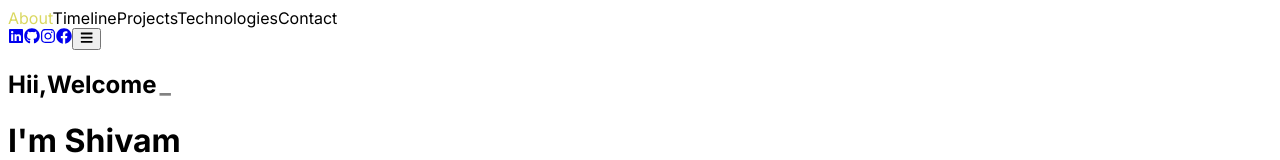
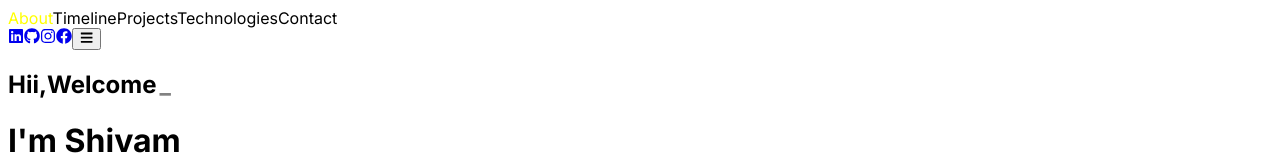
Before and after one commit to Feradicator/Shivam_PortFolio, a React (Create React App) app in the folder my-app/: page / in a window 1280 px wide. In both pictures the pointer is over the link "About". Shown: the top 160 px of the page. Built offline with nearby package versions, Linux system fonts and the light colour scheme.

Commit message:
added colors

```diff
--- a/my-app/src/Components/NavBar/NavBar.jsx
+++ b/my-app/src/Components/NavBar/NavBar.jsx
@@ -42,7 +42,7 @@ const NavBar = () => {
     <nav className={`fixed top-0 left-0 right-0 z-50 flex items-center justify-between py-6 h-24 ${scrolling ? 'bg-gray-600 bg-opacity-5 backdrop-blur-lg' : ''}`}>
       <div className="flex-grow flex justify-center items-center gap-8 text-2xl hidden md:flex">
         {["about", "timeline", "projects","technologies", "contact"].map((section, index) => (
-          <Link key={index} to={section} spy={true} smooth={true} duration={500} className={`hover:cursor-pointer ${activeSection === section ? 'text-yellow-300' : ''}`}>
+          <Link key={index} to={section} spy={true} smooth={true} duration={500} className={`hover:cursor-pointer ${activeSection === section ? 'text-yellow-400' : ''}`}>
             {section.charAt(0).toUpperCase() + section.slice(1)}
           </Link>
         ))}
--- a/my-app/src/index.css
+++ b/my-app/src/index.css
@@ -9,7 +9,7 @@
     backdrop-filter: blur(5px);
   }
   .hover\:cursor-pointer:hover {
-    color: rgb(218, 216, 97);
+    color: 	#FFFF00;
   }
 
   .hover\:underline:hover {
```
